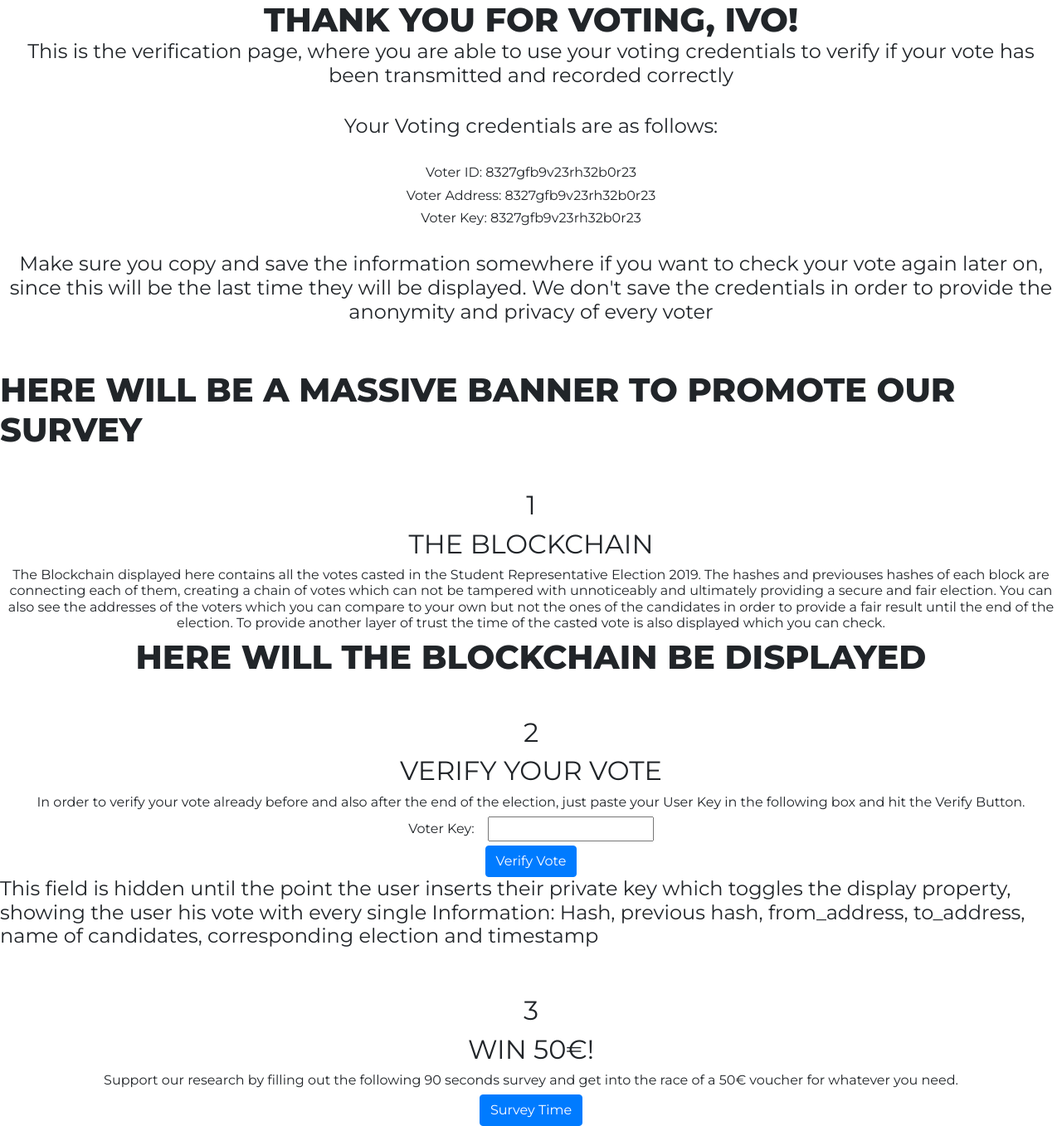
After one commit to K-Rdlbrgr/master_thesis, a Flask app: page /verify/ in a window 1280 px wide. The commit adds this page. Shown: the whole page at 83% size. Run offline with Flask 2, Linux system fonts and the light colour scheme; some libraries are stand-ins or nearby versions.

Commit message:
Set up basic version of verify.html

```diff
--- a/flaskapp.py
+++ b/flaskapp.py
@@ -491,6 +491,9 @@ def verification(user_address, user_publicKey, user_privateKey):
     else:
         return render_template('verification.html')
 
+@app.route('/verify/', methods=["GET", "POST"])
+def verify():
+    return render_template('verify.html')
 
 # FUNCTIONS
 
--- /dev/null
+++ b/static/css/style_verify.css
@@ -0,0 +1,41 @@
+@import url('https://fonts.googleapis.com/css?family=Montserrat:400,800');
+
+* {
+  box-sizing: border-box;
+}
+
+body {
+  font-family: 'Montserrat', sans-serif;
+  display: flex;
+  flex-direction: column;
+  justify-content: center;
+  align-items: center;
+}
+
+h1 {
+  font-weight: bold;
+  margin: 0;
+}
+
+p {
+  font-size: 14px;
+  font-weight: 100;
+  line-height: 20px;
+  letter-spacing: 0.5px;
+  margin: 20px 0 30px;
+}
+
+span {
+  font-size: 12px;
+}
+
+a {
+  color: #333;
+  font-size: 14 px;
+  text-decoration: none;
+  margin: 15px 0;
+}
+
+hr {
+  color: #333;
+}
--- /dev/null
+++ b/templates/verify.html
@@ -0,0 +1,110 @@
+<!DOCTYPE html>
+<html lang="en">
+  <head>
+    <meta charset="UTF-8" />
+    <meta name="viewport" content="width=device-width, initial-scale=1.0" />
+    <meta http-equiv="X-UA-Compatible" content="ie=edge" />
+    <!-- BOOTSTRAP -->
+    <!-- Importing Bootstrap which helps us write styling code much easier and clear and helps organizing the html content in a grid -->
+    <link
+      rel="stylesheet"
+      href="https://stackpath.bootstrapcdn.com/bootstrap/4.3.1/css/bootstrap.min.css"
+      integrity="sha384-ggOyR0iXCbMQv3Xipma34MD+dH/1fQ784/j6cY/iJTQUOhcWr7x9JvoRxT2MZw1T"
+      crossorigin="anonymous"
+    />
+    <!-- FONTAWESOME -->
+    <!-- Linking Fontawesome in order to use icons which we can integrate into the html content and customize it in size -->
+    <script src="https://kit.fontawesome.com/2b498beeb7.js"></script>
+    <!-- CSS -->
+    <!-- We link our own CSS style sheet in order to manipulate the appearance of our html code -->
+    <link rel="stylesheet" href="/static/css/style_verify.css" />
+    <title>NOVA SBE - Online Voting Verification</title>
+  </head>
+
+  <body>
+    <h1>THANK YOU FOR VOTING, IVO!</h1>
+    <h4 class="text-center">
+      This is the verification page, where you are able to use your voting credentials to verify if your vote has been
+      transmitted and recorded correctly
+    </h4>
+    <br />
+    <h4>Your Voting credentials are as follows:</h4>
+    <br />
+    <h6>Voter ID: 8327gfb9v23rh32b0r23</h6>
+    <h6>Voter Address: 8327gfb9v23rh32b0r23</h6>
+    <h6>Voter Key: 8327gfb9v23rh32b0r23</h6>
+    <br />
+    <h4 class="text-center">
+      Make sure you copy and save the information somewhere if you want to check your vote again later on, since this
+      will be the last time they will be displayed. We don't save the credentials in order to provide the anonymity and
+      privacy of every voter
+    </h4>
+    <br />
+    <br />
+    <h1>HERE WILL BE A MASSIVE BANNER TO PROMOTE OUR SURVEY</h1>
+    <br />
+    <br />
+    <h2>1</h2>
+    <h2>THE BLOCKCHAIN</h2>
+    <h6 class="text-center">
+      The Blockchain displayed here contains all the votes casted in the Student Representative Election 2019. The
+      hashes and previouses hashes of each block are connecting each of them, creating a chain of votes which can not be
+      tampered with unnoticeably and ultimately providing a secure and fair election. You can also see the addresses of
+      the voters which you can compare to your own but not the ones of the candidates in order to provide a fair result
+      until the end of the election. To provide another layer of trust the time of the casted vote is also displayed
+      which you can check.
+    </h6>
+    <h1>HERE WILL THE BLOCKCHAIN BE DISPLAYED</h1>
+    <br />
+    <br />
+    <h2>2</h2>
+    <h2>VERIFY YOUR VOTE</h2>
+    <h6 class="text-center">
+      In order to verify your vote already before and also after the end of the election, just paste your User Key in
+      the following box and hit the Verify Button.
+    </h6>
+    <div class="inline-block">
+      <label class="mr-3" for="private_key">Voter Key: </label
+      ><input type="text" name="private_key" id="private_key" value="" />
+    </div>
+    <button type="button" class="btn btn-primary" data-toggle="" data-target="">
+      Verify Vote
+    </button>
+    <h4>
+      This field is hidden until the point the user inserts their private key which toggles the display property,
+      showing the user his vote with every single Information: Hash, previous hash, from_address, to_address, name of
+      candidates, corresponding election and timestamp
+    </h4>
+    <br />
+    <br />
+    <h2>3</h2>
+    <h2>WIN 50€!</h2>
+    <h6 class="text-center">
+      Support our research by filling out the following 90 seconds survey and get into the race of a 50€ voucher for
+      whatever you need.
+    </h6>
+    <button type="button" class="btn btn-primary" data-toggle="" data-target="">
+      Survey Time
+    </button>
+
+    <!-- BOOTSTRAP SCRIPTS -->
+    <!-- More necessary scripts in order to use bootstrap on the website -->
+    <script
+      src="https://code.jquery.com/jquery-3.3.1.slim.min.js"
+      integrity="sha384-q8i/X+965DzO0rT7abK41JStQIAqVgRVzpbzo5smXKp4YfRvH+8abtTE1Pi6jizo"
+      crossorigin="anonymous"
+    ></script>
+    <script
+      src="https://cdnjs.cloudflare.com/ajax/libs/popper.js/1.14.7/umd/popper.min.js"
+      integrity="sha384-UO2eT0CpHqdSJQ6hJty5KVphtPhzWj9WO1clHTMGa3JDZwrnQq4sF86dIHNDz0W1"
+      crossorigin="anonymous"
+    ></script>
+    <script
+      src="https://stackpath.bootstrapcdn.com/bootstrap/4.3.1/js/bootstrap.min.js"
+      integrity="sha384-JjSmVgyd0p3pXB1rRibZUAYoIIy6OrQ6VrjIEaFf/nJGzIxFDsf4x0xIM+B07jRM"
+      crossorigin="anonymous"
+    ></script>
+    <!-- We are linking the main JavaScript file here if we want to include some javascript functions -->
+    <script type="text/javascript" src="{{ url_for('static', filename='main.js') }}"></script>
+  </body>
+</html>
```
Also changed, not shown: templates/verification.html (+11 -0 lines).
